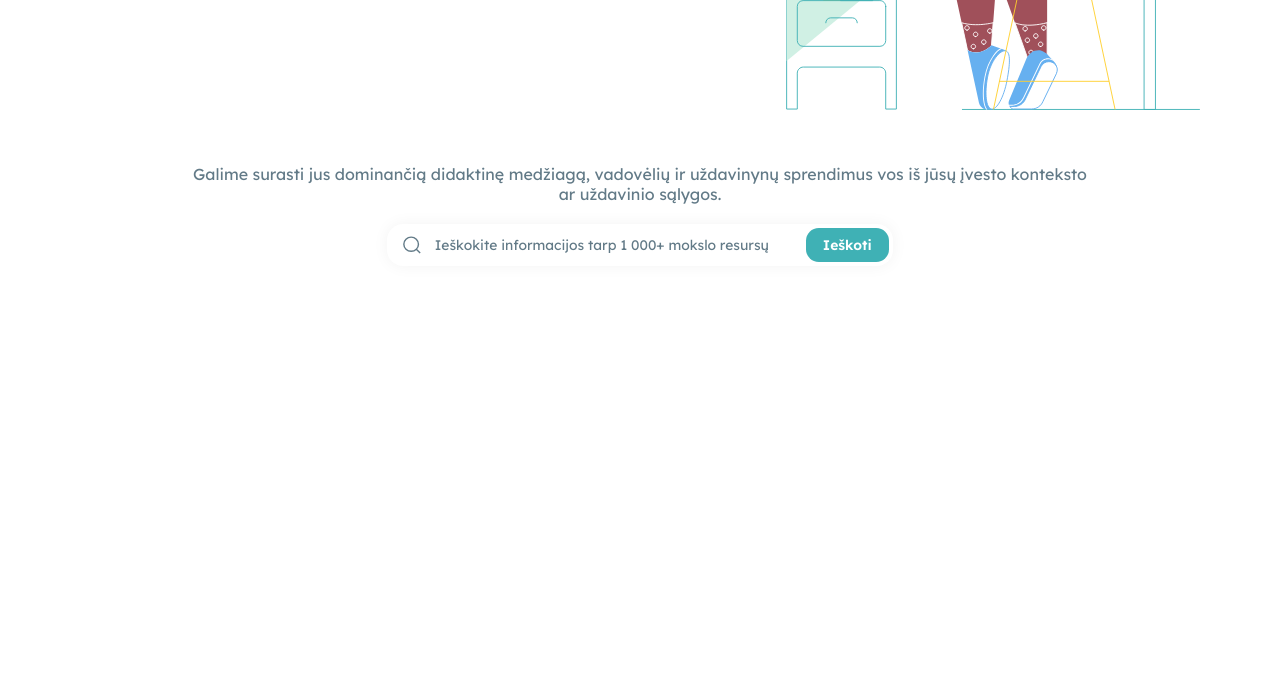
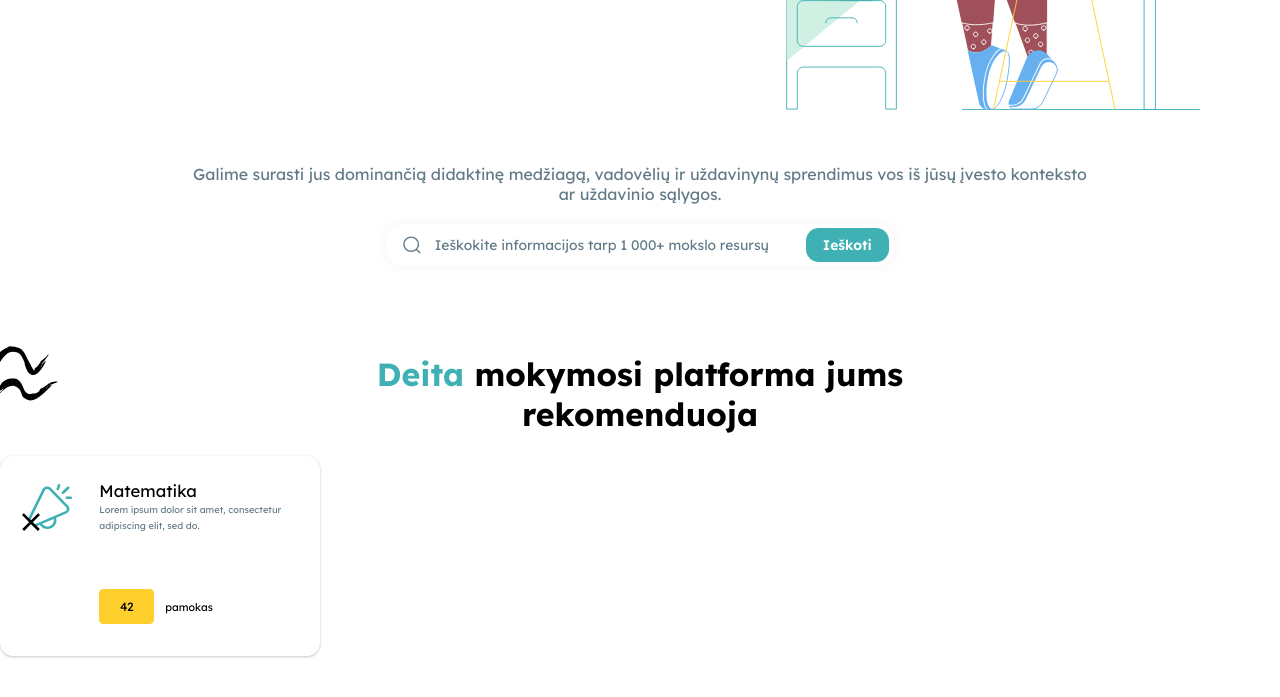
Before and after one commit to Kvizas/deita-gatsby, a Gatsby site: page / in a window 1280 px wide. Shown: the part 401-1098 px from the top of the page. Before the commit the page ends 800 px from the top, so only its background shows below. Built offline with nearby package versions, Linux system fonts and the light colour scheme; Gatsby itself is replaced by a stand-in of ours.

Commit message:
Half field section done

```diff
--- /dev/null
+++ b/src/components/field-card/field-card.jsx
@@ -0,0 +1,27 @@
+import React from 'react'
+
+import "./field-card.sass";
+
+import Icon from "../../images/announce_icon.svg";
+
+export default function FieldCard({ field }) {
+  return (
+    <div className='fieldcard'>
+      <div className="fieldcard__icon">
+        <img src={Icon} alt={field.title} />
+      </div>
+      <div className="fieldcard__content">
+        <h5>{field.title}</h5>
+        <div className="fieldcard__subtitle">
+          {field.subtitle}
+        </div>
+        <div className="fieldcard__amount">
+          <span className="fieldcard__amount__rect">
+            42
+          </span>
+          pamokas
+        </div>
+      </div>
+    </div>
+  )
+}
--- /dev/null
+++ b/src/components/field-card/field-card.sass
@@ -0,0 +1,46 @@
+@use "../../sass/abstracts/_placeholders"
+@use "../../sass/abstracts/_variables" as *
+
+.fieldcard
+    display: flex
+    justify-content: space-between
+    box-shadow: 0px .1vh .2vw rgba(0, 0, 0, 0.25)
+    border-radius: 1.04vw
+    width: 320px
+    height: 200px
+    padding: 28px 28px 20px
+    box-sizing: border-box
+
+    &__icon
+        width: 16.5%
+
+        img
+            width: 100%
+
+    &__content
+        width: 73%
+
+    h5
+        margin-bottom: .5rem
+        margin-top: 0
+        font-weight: 400
+        line-height: 1.5ex
+
+    &__subtitle
+        font-size: .875rem
+        color: $secondary-text-color
+        line-height: 1.5rem
+        height: 85px
+
+    &__amount
+        margin-top: .3vh
+
+        &__rect
+            @extend %flex-center
+            display: inline-flex
+            background: $secondary-color
+            border-radius: .36vw
+            width: 55px
+            height: 35px
+            font-size: 1.125rem
+            margin-right: 11px
--- a/src/components/navbar/navbar.sass
+++ b/src/components/navbar/navbar.sass
@@ -3,6 +3,7 @@
 .navbar
     @extend %flex-center
     @extend %section
+    justify-content: space-between
     height: 10vh
     font-weight: 500
     user-select: none
--- a/src/components/recommendation/recommendation.jsx
+++ b/src/components/recommendation/recommendation.jsx
@@ -1,9 +1,33 @@
 import React from 'react'
+
+import "./recommendation.sass"
+
+import Shadow from "../../images/shadow.svg";
+import LeftConfetty from "../../images/left-confetty.svg";
+import FieldCard from '../field-card/field-card';
 
 export default function Recommendation() {
   return (
-    <section className='recom'>
+    <section className='recom__wrapper' style={{background: `url(${Shadow}), linear-gradient(.25turn, var(--secondary-color) 50%, var(--primary-color) 50%)`}}>
 
+      <div className='recom'>
+        <h2>
+          <span className='primary'>Deita</span> mokymosi platforma jums
+          <br/>rekomenduoja
+        </h2>
+
+        <img className="recom__side recom__side--left" src={LeftConfetty} alt="Dekoracijos" />
+
+        <div className="recom__container">
+          <div className="recom__content">
+            <FieldCard field={{
+              title: "Matematika",
+              subtitle: "Lorem ipsum dolor sit amet, consectetur adipiscing elit, sed do.",
+              amount: 42
+            }}></FieldCard>
+          </div>
+        </div>
+      </div>
     </section>
   )
 }
--- a/src/components/recommendation/recommendation.sass
+++ b/src/components/recommendation/recommendation.sass
@@ -1,4 +1,25 @@
 @use "../../sass/abstracts/_placeholders"
+@use "../../sass/abstracts/_variables" as *
 
 .recom
     @extend %section
+    margin: auto
+    background: white
+    z-index: 2
+
+    &__wrapper
+        position: relative
+        width: 100%
+        background-size: cover!important
+
+    h2
+        text-align: center
+
+    &__side
+        position: absolute
+        top: 0
+        bottom: 0
+        margin: auto
+
+        &--left
+            transform: translateX(-80%)
--- a/src/pages/index.js
+++ b/src/pages/index.js
@@ -1,6 +1,7 @@
 import * as React from "react"
 import Header from "../components/header/header"
 import Navbar from "../components/navbar/navbar"
+import Recommendation from "../components/recommendation/recommendation"
 
 import "./index.sass"
 
@@ -8,8 +9,9 @@
 const IndexPage = () => {
   return (
     <main>
-      <Navbar></Navbar>
-      <Header></Header>
+      <Navbar />
+      <Header />
+      <Recommendation />
     </main>
   )
 }
--- a/src/sass/abstracts/_placeholders.sass
+++ b/src/sass/abstracts/_placeholders.sass
@@ -1,6 +1,6 @@
 %flex-center
     display: flex
-    justify-content: space-between
+    justify-content: center
     align-content: center
     align-items: center
     flex-wrap: wrap
--- a/src/sass/abstracts/_variables.sass
+++ b/src/sass/abstracts/_variables.sass
@@ -1,3 +1,7 @@
+:root // Variables to use in react elements style parameter
+    --primary-color: #3FB1B5
+    --secondary-color: #FFCF2D
+
 $primary-color: #3FB1B5
 $secondary-color: #FFCF2D
 
--- a/src/sass/base/typography.sass
+++ b/src/sass/base/typography.sass
@@ -13,7 +13,7 @@
     color: $primary-color
     text-underline-offset: 2px
 
-h1, h2, h3, h4
+h1, h2, h3, h4, h5
     margin: 2rem 0
 
 h1
@@ -27,3 +27,9 @@
 
 h4
     font-size: 1.875rem
+
+h5
+    font-size: 1.5625rem
+
+.primary
+    color: $primary-color
--- a/src/sass/index.sass
+++ b/src/sass/index.sass
@@ -1 +1,2 @@
+@forward "abstracts/_variables"
 @forward "base"
```
Also changed, not shown: src/images/announce_icon.svg (added), src/images/left-confetty.svg (added), src/images/shadow.svg (added).
